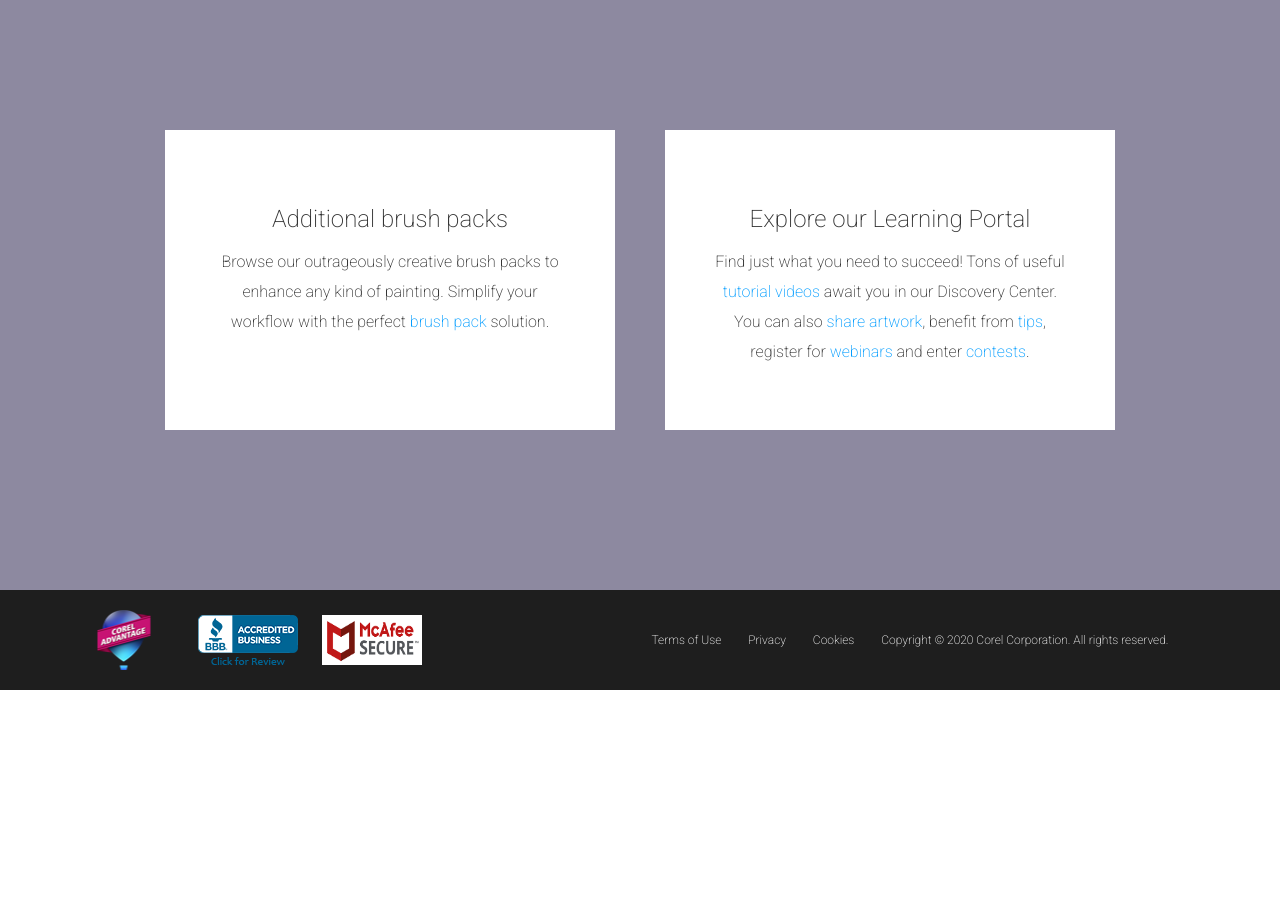
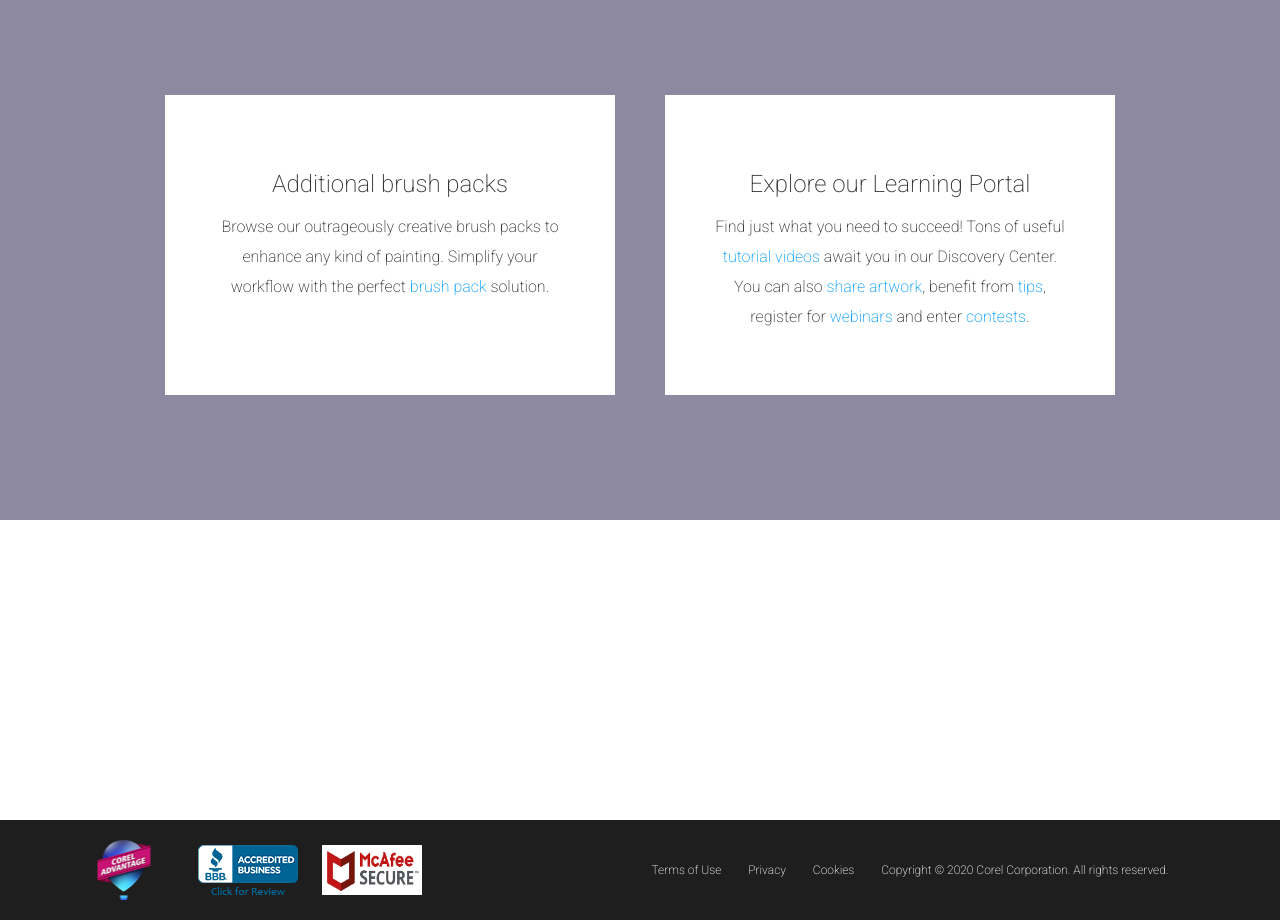
Before and after one commit to mdecrema/sass-painter, a website: page index.html in a window 1280 px wide. Shown: the part 6820-7744 px from the top of the page. Before the commit the page ends 7514 px from the top, so only its background shows below. Drawn offline with Linux system fonts and the light colour scheme.

Commit message:
box tags

```diff
--- a/index.html
+++ b/index.html
@@ -228,6 +228,9 @@
         </section>
       </main>
       <footer>
+        <div class="box_tags">
+
+        </div>
         <div class="footer-content">
           <div class="certificate">
             <img id="" src="img/corelAdvantage.png" alt="" />
--- a/src/Partials/_footer.scss
+++ b/src/Partials/_footer.scss
@@ -1,15 +1,20 @@
 /* Footer */
 footer {
   width: 100vw;
-  height: 100px;
-  position: absolute;
+  height: 400px;
   bottom: 0;
   left: 0;
   background-color: #1E1E1E;
 
+  .box_tags {
+    width: 100vw;
+    height: 300px;
+    background-color: #fff;
+  }
+
   .footer-content {
     width: 90vw;
-    height: 100%;
+    height: 100px;
     margin-left: 5vw;
 
     .certificate {
--- a/src/Partials/_main.scss
+++ b/src/Partials/_main.scss
@@ -186,13 +186,13 @@ main {
 /* Note finali */
 .notes {
   width: 100vw;
-  height: 90vh;
+  height: 550px;
   background-color: #8D89A0;
   position: relative;
 
   .notes_wrapper {
     width: 1000px;
-    height: 400px;
+    height: 300px;
     display: flex;
     justify-content: space-around;
     @include transform;
```
Also changed, not shown: dist/app.css.
